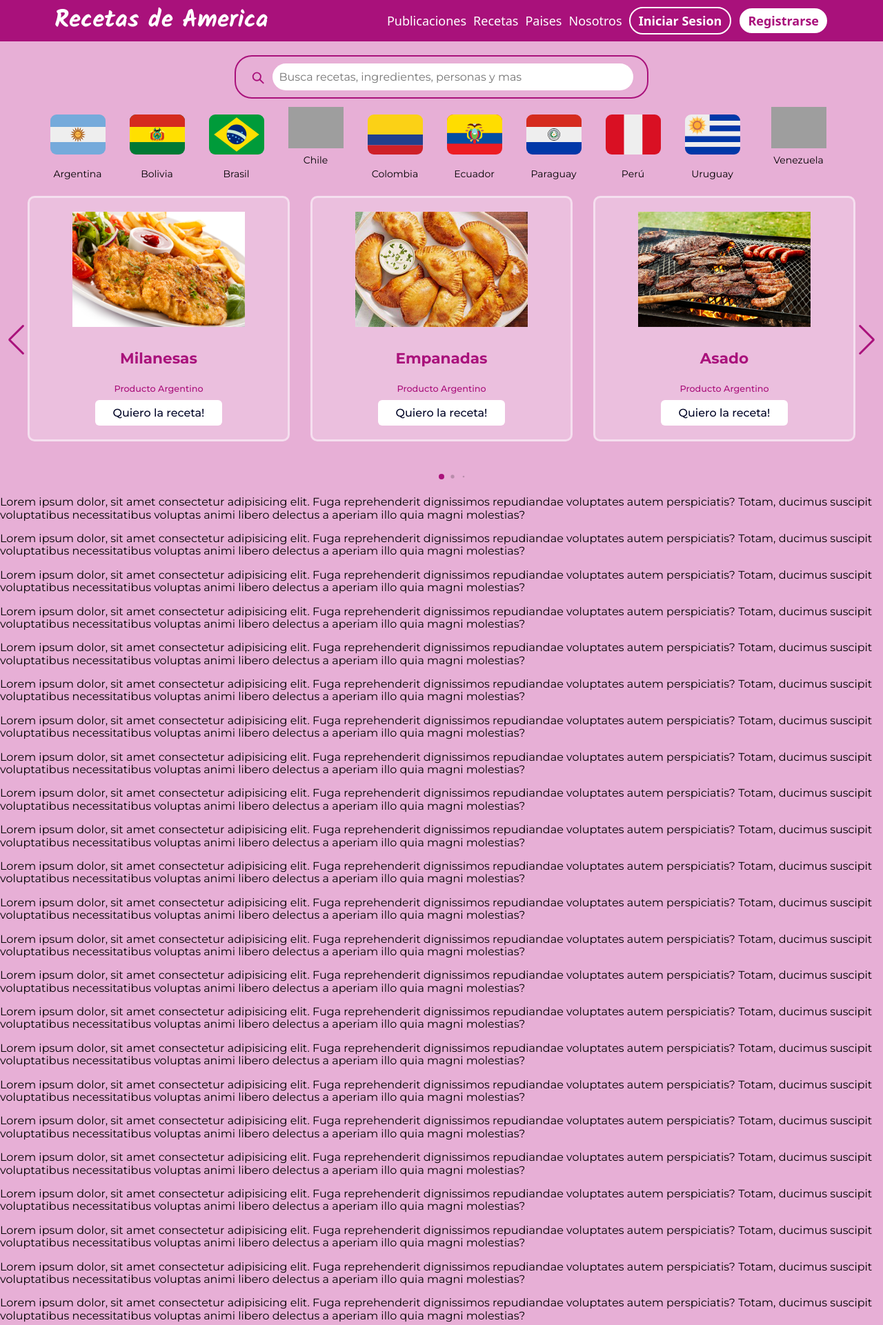
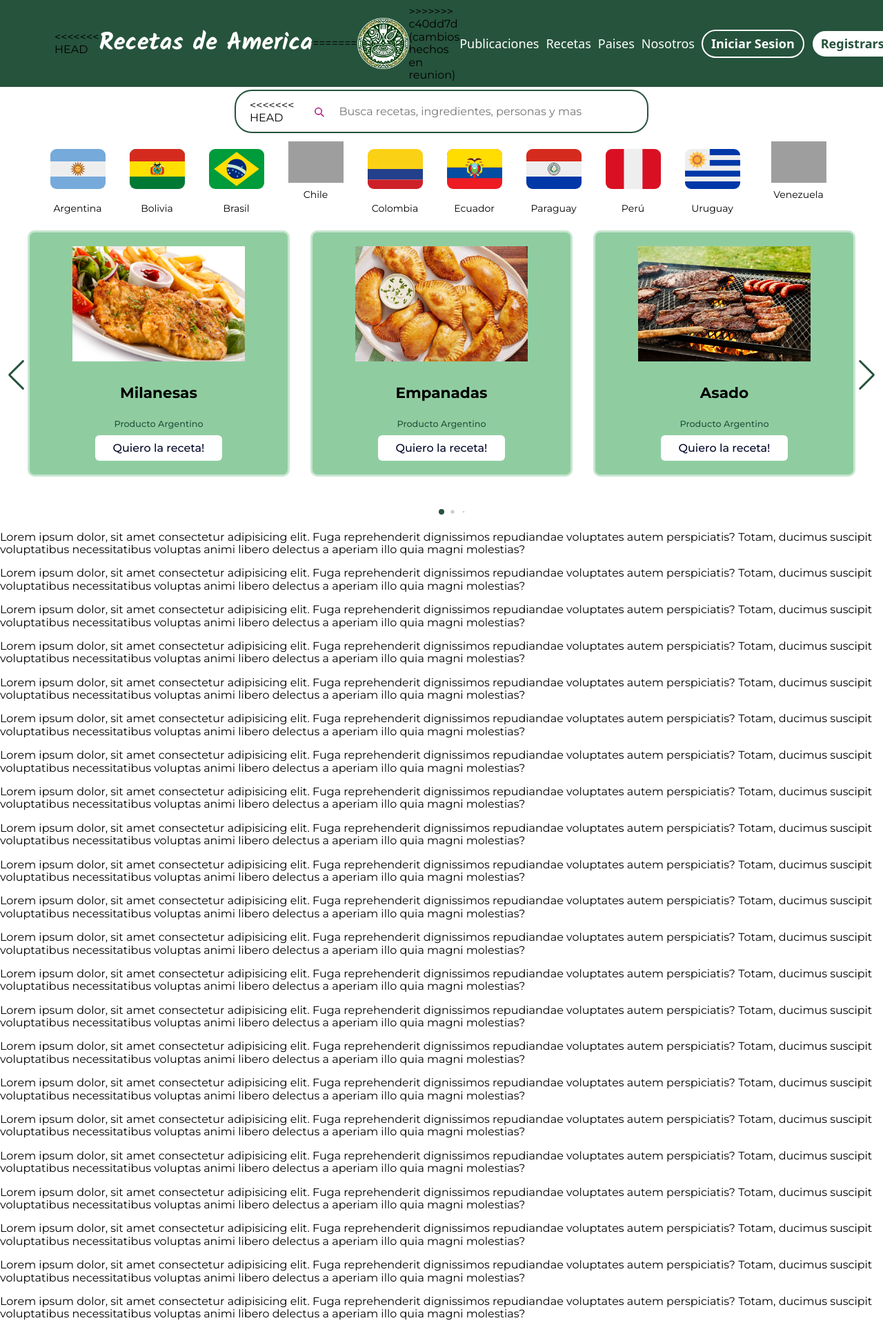
Before and after one commit to PmL-23/recipes-web, a PHP site: page / in a window 1280 px wide. Shown: the top 1921 px of the page at 69% size. Run offline with PHP 8.4, Linux system fonts and the light colour scheme; grey boxes are pictures that could not be loaded.

Commit message:
cambios hechos en reunion

```diff
--- a/css/0-globals.css
+++ b/css/0-globals.css
@@ -1,9 +1,8 @@
 /* aca defino el color primario para reutilizar */
 :root {
-    --color_principal: #a9117b;
+    --color_principal: #26533c;/*secundario: #8fcda1*/
     /*aca se pueden agregar colores para reutilizar, serian como variables globales*/
 }
-
 /* es de buena practica ajustar la altura de linea y el tamaño de texto para todo el html */
 html {
     line-height: 1.15;
@@ -16,5 +15,5 @@ body {
     margin: 0;
     padding: 0;
     box-sizing: border-box;
-    background-color: #e7afd6;
+    background-color: #fff;
 }
--- a/css/a-header.css
+++ b/css/a-header.css
@@ -3,7 +3,9 @@
     background-color: var(--color_principal);
     position: fixed; /*con esto se logra que quede fijo el header*/
     width: 100%; /*ocupamos todo el ancho, no es lo mismo que hacer con todo los px*/
-    height: 60px; /* altura inicial del header, luego se cambia en pantallas chicas */
+    padding-bottom: 0.5rem;
+    padding-top: 0.5rem;
+    height: auto; /* altura inicial del header, luego se cambia en pantallas chicas */
     box-sizing: border-box; /* buenas practicas para incluir el tamaños de alto y ancho*/
     top: 0;/* con esto ponemos el header en el borde izquiero de arribas*/
     left: 0;/* con esto ponemos el header en el borde izquiero de arribas*/
--- a/css/b-search.css
+++ b/css/b-search.css
@@ -2,7 +2,7 @@
 .buscador {
     display: flex; /* usamos felbox para luego aliniar los elementos hijos al medio*/
     justify-content: center;
-    margin-top: 80px; /* espacio entre el encabezado y el buscador */
+    margin-top: 7rem; /* espacio entre el encabezado y el buscador */
     padding-bottom: 2px;
 }
 
--- a/css/d-slider.css
+++ b/css/d-slider.css
@@ -17,7 +17,7 @@
 }
 /* el contorno de las recetas */
 .recetas .receta-item {
-    color: #a9117b;
+    color: black;
     user-select: none;/* evita que el texto sea seleccionado */
     width: 500px;
     padding: 20px;
@@ -28,6 +28,11 @@
     border-radius: 10px;
     background: rgba(255, 255, 255, 0.2);
     border: 3px solid rgba(255, 255, 255, 0.5);
+}
+
+.recetas > div {
+    background-color: #8fcda1 !important;
+    color: #000000 !important;
 }
 
 /* la imagen dentro del contorno de la srecetas recetas */
@@ -50,7 +55,7 @@
 .recetas .receta-item .origen-receta {
     font-size: 0.8rem;
     margin: 8px 0;
-    color: #a9117b;
+    color: #26533c;
     font-weight: 500;
 }
 
@@ -111,12 +116,12 @@
 
 /* color para el boton de sigueinte y atras */
 div .swiper-slide-button.swiper-button-next,  .swiper-slide-button.swiper-button-prev{
-    color: #a9117b;
+    color: #26533c;
 }
 
 /* color de lo de abajo */
 .swiper-pagination-bullet.swiper-pagination-bullet-active.swiper-pagination-bullet-active-main {
-    background-color: #a9117b !important;
+    background-color: #26533c !important;
 }
 /* ajustes de imagen, habian errores raros */
 @media (max-width: 1306px) {
--- a/index.html
+++ b/index.html
@@ -5,6 +5,10 @@
     <meta charset="UTF-8">
     <meta name="viewport" content="width=device-width, initial-scale=1.0">
     <title>Recetario</title>
+<<<<<<< HEAD
+=======
+    <link rel="icon" type="favicon/x-icon" href="./images/logo.png">
+>>>>>>> c40dd7d (cambios hechos en reunion)
     <link rel="stylesheet" href="css/0-globals.css">
     <link rel="stylesheet" href="css/a-header.css">
     <link rel="stylesheet" href="css/b-search.css">
@@ -24,7 +28,11 @@
     <!-- header -->
     <header class="header">
         <div class="contenedor contenido-header">
+<<<<<<< HEAD
             <h1>Recetas <span>de America</span></h1>
+=======
+            <img src="./images/logo.png" alt="logo" width="75">
+>>>>>>> c40dd7d (cambios hechos en reunion)
             <nav class="navegacion-principal">
                 <a class="h-amarillo" href="#">Publicaciones</a>
                 <a class="h-amarillo" href="#">Recetas</a>
@@ -39,7 +47,11 @@
     <!-- BUSCADOR -->
     <div class="buscador">
         <form action="#" method="GET">
+<<<<<<< HEAD
             <svg width="20" height="20" viewBox="0 0 24 24" fill="none" stroke="#a9117b" stroke-width="2"
+=======
+            <svg width="20" height="20" viewBox="0 0 24 24" fill="none" stroke="#26533c" stroke-width="2"
+>>>>>>> c40dd7d (cambios hechos en reunion)
                 stroke-linecap="round" stroke-linejoin="round">
                 <circle cx="11" cy="11" r="6" /> <!-- El círculo de la lupa -->
                 <line x1="16" y1="16" x2="21" y2="21" /> <!-- Mango de la lupa -->
```
Also changed, not shown: images/WhatsApp Image 2024-08-30 at 20.57.46.jpeg (added), images/logo.png (added).
